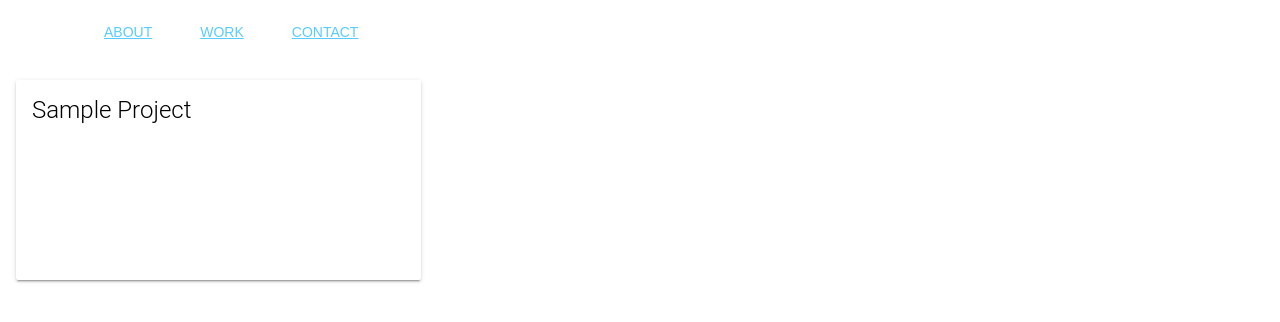
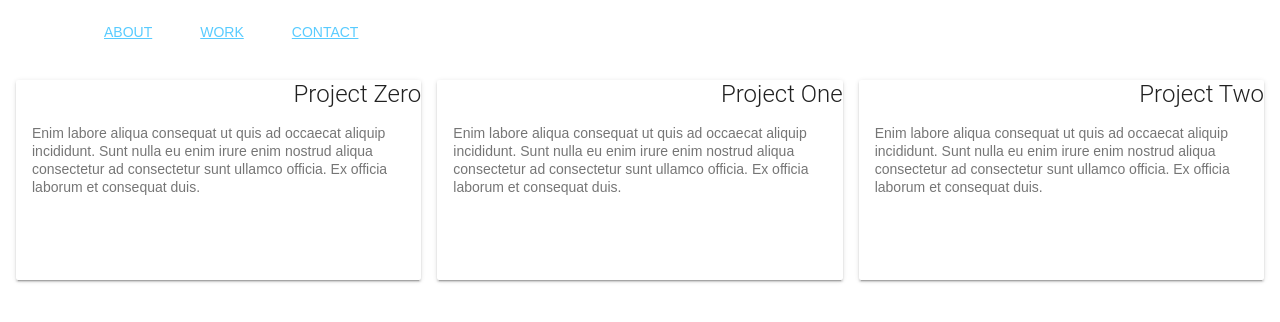
Before and after one commit to christiangmartinez/xtianmartinez.com, a React (Create React App) app: page /work in a window 1280 px wide. Shown: the top 322 px of the page. Built offline with nearby package versions, Linux system fonts and the light colour scheme.

Commit message:
get grid working with cards

```diff
--- a/src/App.css
+++ b/src/App.css
@@ -4,14 +4,5 @@
 }
 .mdl-grid{
   padding: 8px;
+  max-width: 900px;
 }
-
-.mdl-cell {
-  margin: 8px;
-  width: calc(33.3333333333% - 16px);
-}
-
-.content-max-width {
-  max-width: 900px;
-  margin: auto;
-}
--- a/src/App.js
+++ b/src/App.js
@@ -18,11 +18,9 @@ const App = () => (
         </div>
       </header>
       <main className="mdl-layout__content">
-        <div className="mdl-grid content-max-width">
-          <Route exact path="/about" component={About}/>
-          <Route path="/work" component={Work}/>
-          <Route path="/contact" component={Contact}/>
-        </div>
+        <Route exact path="/about" component={About}/>
+        <Route path="/work" component={Work}/>
+        <Route path="/contact" component={Contact}/>
       </main>
     </div>
   </Router>
@@ -35,18 +33,31 @@ const About = () => (
 )
 
 const Work = () => (
-  <div className="mdl-cell mdl-card mdl-shadow--2dp">
-    <div className="mdl-card__title">
-      <h2 className="mdl-card__title-text">
-        Sample Project
-      </h2>
+  <div className="mdl-grid">
+    <div className="mdl-cell mdl-cell--4-col mdl-card mdl-shadow--2dp">
+      <h3 className="mdl-card__title-text">Project Zero</h3>
+      <div className="mdl-card__supporting-text">
+        Enim labore aliqua consequat ut quis ad occaecat aliquip incididunt. Sunt nulla eu enim irure enim nostrud aliqua consectetur ad consectetur sunt ullamco officia. Ex officia laborum et consequat duis.
+      </div>
+    </div>
+    <div className="mdl-cell mdl-cell--4-col mdl-card mdl-shadow--2dp">
+      <h3 className="mdl-card__title-text">Project One</h3>
+      <div className="mdl-card__supporting-text">
+        Enim labore aliqua consequat ut quis ad occaecat aliquip incididunt. Sunt nulla eu enim irure enim nostrud aliqua consectetur ad consectetur sunt ullamco officia. Ex officia laborum et consequat duis.
+      </div>
+    </div>
+    <div className="mdl-cell mdl-cell--4-col mdl-card mdl-shadow--2dp">
+      <h3 className="mdl-card__title-text">Project Two</h3>
+      <div className="mdl-card__supporting-text">
+        Enim labore aliqua consequat ut quis ad occaecat aliquip incididunt. Sunt nulla eu enim irure enim nostrud aliqua consectetur ad consectetur sunt ullamco officia. Ex officia laborum et consequat duis.
+      </div>
     </div>
   </div>
 )
 
 const Contact = () => (
   <div>
-    <h2>Contact</h2>
+    <h3>You can reach me here:</h3>
   </div>
 )
 
```
